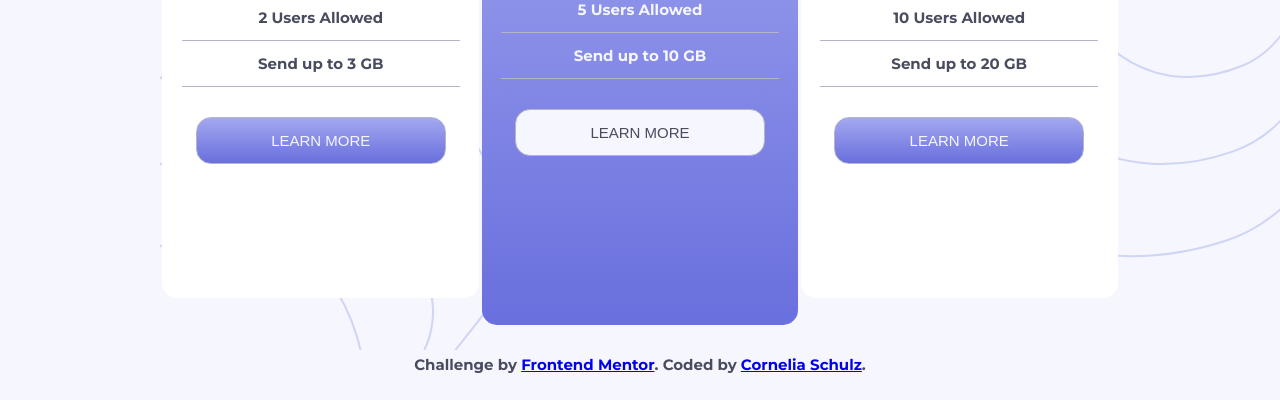
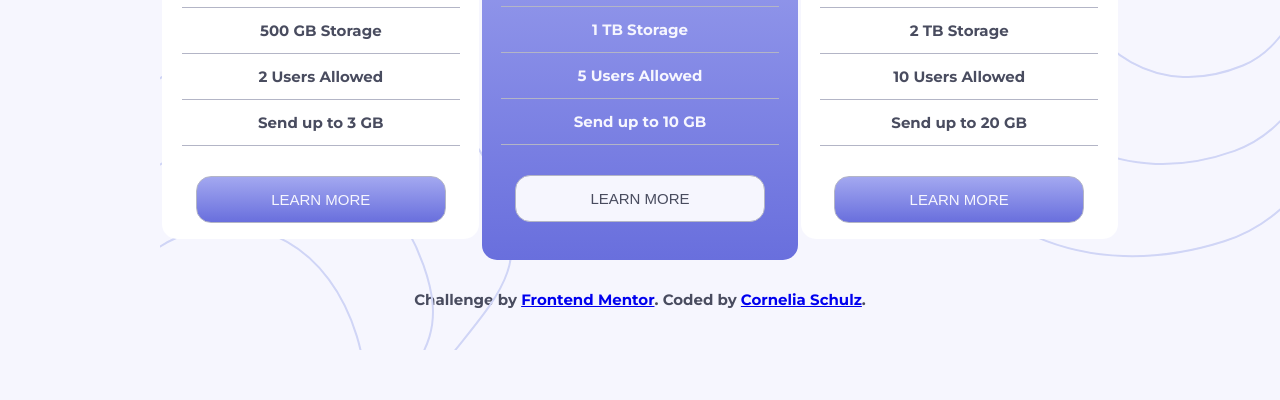
Before and after one commit to cornelia-schulz/fm-pricing-component-with-toggle, a plain HTML site: page index.html in a window 1280 px wide. Shown: the part 400-800 px from the top of the page. Drawn offline with Linux system fonts and the light colour scheme.

Commit message:
add more padding

```diff
--- a/css/styles.scss
+++ b/css/styles.scss
@@ -46,7 +46,7 @@ h2 {
   flex-direction: column;
   height: 100%;
   justify-content: center;
-  padding: 2% 12.5%;
+  padding: 12.5%;
   text-align: center;
   width: 100%;
 
```
Also changed, not shown: css/styles.css.
